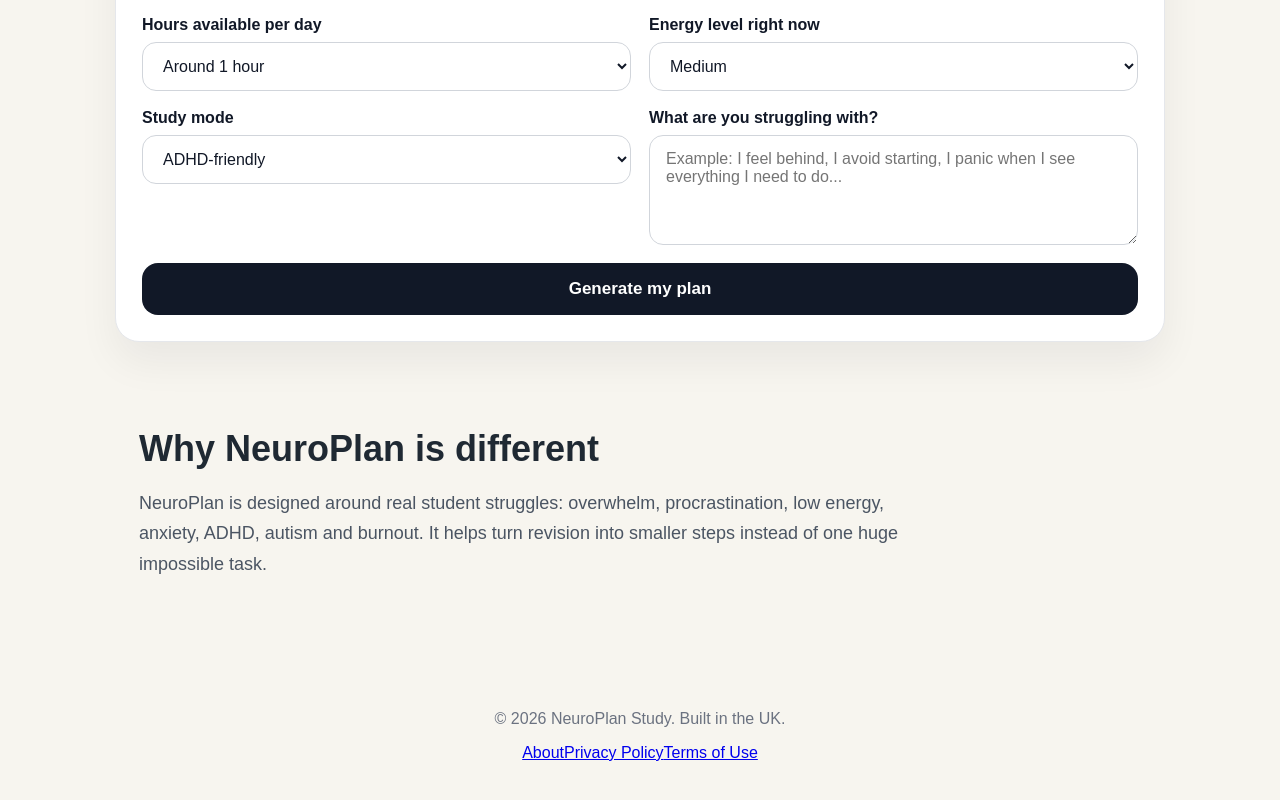
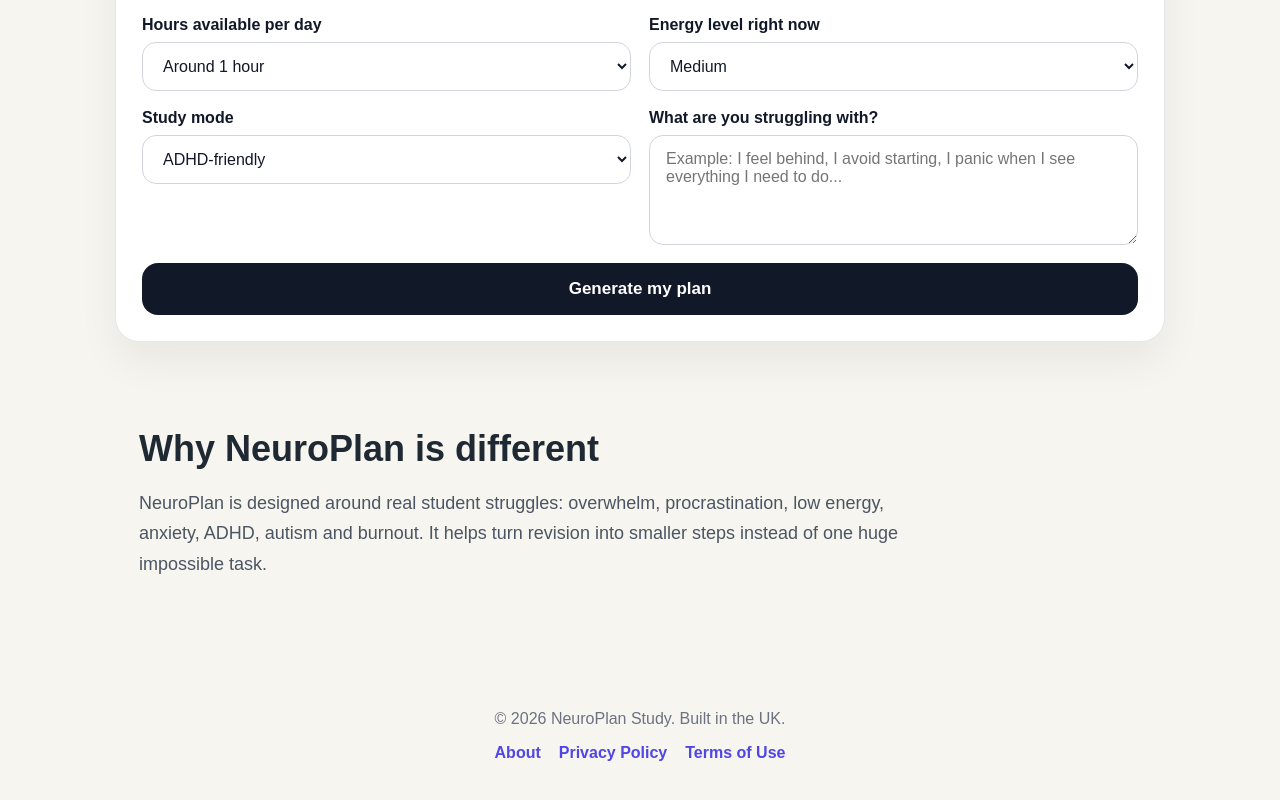
Before and after one commit to ZimraanMcc/neuroplanstudy, a Next.js app: page / in a window 1280 px wide. Shown: the part 1484-2284 px from the top of the page. Built offline with nearby package versions, Linux system fonts and the light colour scheme.

Commit message:
Update globals.css

```diff
--- a/app/globals.css
+++ b/app/globals.css
@@ -118,8 +118,6 @@
   line-height: 1.6;
 }
 
-/* Planner form */
-
 .plannerForm {
   display: grid;
   grid-template-columns: 1fr 1fr;
@@ -189,6 +187,7 @@
   line-height: 1.7;
   font-size: 16px;
 }
+
 .resultHeader {
   display: flex;
   justify-content: space-between;
@@ -210,34 +209,7 @@
 .resultHeader button:hover {
   background: #e5e7eb;
 }
-footer {
-  text-align: center;
-  padding: 40px 24px;
-  color: #6b7280;
-}
 
-@media (max-width: 800px) {
-  .cards {
-    grid-template-columns: 1fr;
-  }
-
-  .plannerForm {
-    grid-template-columns: 1fr;
-  }
-
-  .hero {
-    padding-top: 64px;
-  }
-
-  h1 {
-    font-size: 48px;
-  }
-
-  .section h2,
-  .planner h2 {
-    font-size: 30px;
-  }
-}
 .legalPage {
   max-width: 850px;
   margin: 0 auto;
@@ -279,3 +251,50 @@
   font-size: 14px !important;
   color: #6b7280 !important;
 }
+
+footer {
+  text-align: center;
+  padding: 40px 24px;
+  color: #6b7280;
+}
+
+.footerLinks {
+  display: flex;
+  justify-content: center;
+  gap: 18px;
+  flex-wrap: wrap;
+  margin-top: 12px;
+}
+
+.footerLinks a {
+  color: #4f46e5;
+  font-weight: 700;
+  text-decoration: none;
+}
+
+.footerLinks a:hover {
+  text-decoration: underline;
+}
+
+@media (max-width: 800px) {
+  .cards {
+    grid-template-columns: 1fr;
+  }
+
+  .plannerForm {
+    grid-template-columns: 1fr;
+  }
+
+  .hero {
+    padding-top: 64px;
+  }
+
+  h1 {
+    font-size: 48px;
+  }
+
+  .section h2,
+  .planner h2 {
+    font-size: 30px;
+  }
+}
```
